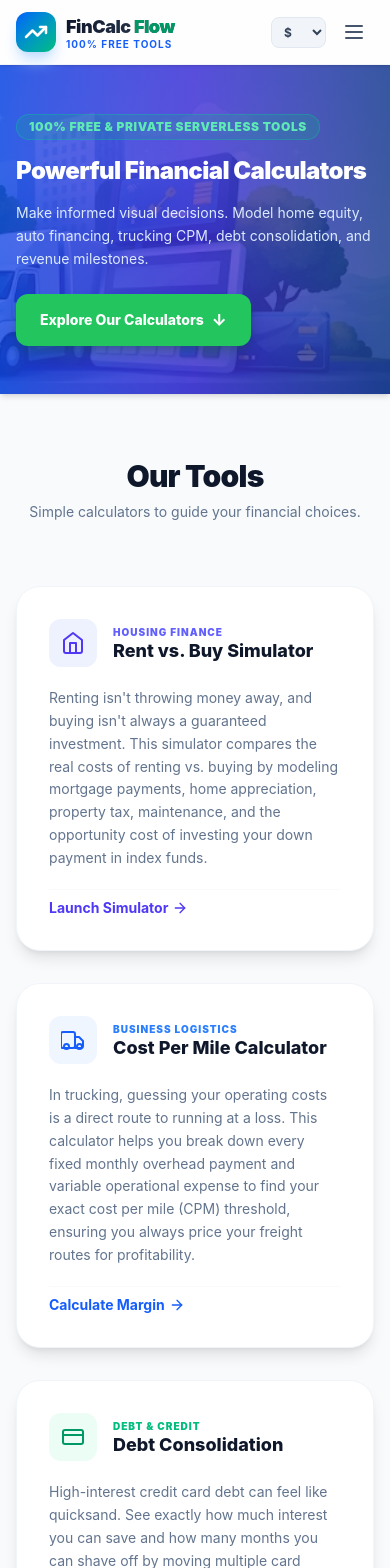
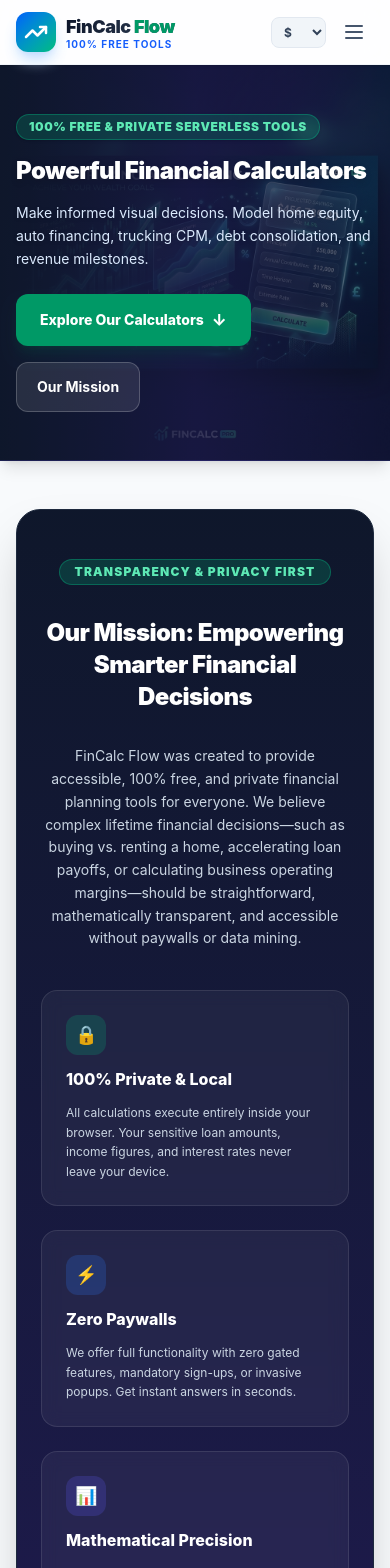
Before and after one commit to HarisYaseen/FinCalcFlow, a React (Vite) app: page / in a window 390 px wide. Shown: the top 1568 px of the page. Built offline with nearby package versions, Linux system fonts and the light colour scheme.

Commit message:
Replace hero banner with high-res financial graphic & add Our Mission section to homepage

```diff
--- a/index.html
+++ b/index.html
@@ -224,31 +224,82 @@
           <div class="w-full flex flex-col">
 
             <!-- 1. Fully Mobile Responsive Hero Banner Section -->
-            <div class="w-full relative overflow-hidden select-none bg-gradient-to-r from-blue-700 via-indigo-700 to-blue-900 text-white py-12 px-4 sm:px-8 lg:px-12 min-h-[260px] sm:min-h-[300px] flex items-center shadow-md">
-              <div class="absolute right-0 top-0 w-full md:w-1/2 h-full opacity-20 md:opacity-30 pointer-events-none">
-                <img src="/hero-banner.jpg" alt="FinCalc Flow Tools" width="1024" height="271" class="w-full h-full object-cover object-right" fetchpriority="high" decoding="async" />
+            <div class="w-full relative overflow-hidden select-none bg-gradient-to-r from-slate-900 via-indigo-950 to-slate-900 text-white py-12 px-4 sm:px-8 lg:px-12 min-h-[280px] sm:min-h-[340px] flex items-center shadow-lg border-b border-indigo-900/40">
+              <div class="absolute right-0 top-0 w-full md:w-7/12 h-full opacity-40 md:opacity-60 pointer-events-none">
+                <img src="/hero-banner.jpg" alt="FinCalc Flow Financial Analytics Tools" width="1200" height="400" class="w-full h-full object-cover object-center" fetchpriority="high" decoding="async" />
+                <div class="absolute inset-0 bg-gradient-to-r from-slate-900 via-slate-900/70 to-transparent"></div>
               </div>
               <div class="max-w-4xl space-y-4 relative z-10 text-left">
-                <span class="px-3 py-1 bg-emerald-500/20 text-emerald-300 rounded-full text-xs font-black tracking-wider uppercase inline-block border border-emerald-400/30">
+                <span class="px-3 py-1 bg-emerald-500/20 text-emerald-300 rounded-full text-xs font-black tracking-wider uppercase inline-block border border-emerald-400/30 shadow-sm">
                   100% Free & Private Serverless Tools
                 </span>
-                <h1 class="text-2xl sm:text-4xl lg:text-5xl font-black tracking-tight leading-tight">
+                <h1 class="text-2xl sm:text-4xl lg:text-5xl font-black tracking-tight leading-tight drop-shadow-md">
                   Powerful Financial Calculators
                 </h1>
-                <p class="text-blue-100 text-sm sm:text-base max-w-2xl leading-relaxed">
+                <p class="text-blue-100 text-sm sm:text-base max-w-2xl leading-relaxed drop-shadow">
                   Make informed visual decisions. Model home equity, auto financing, trucking CPM, debt consolidation, and revenue milestones.
                 </p>
-                <div class="pt-2">
-                  <a href="#our-tools-heading" class="inline-flex items-center gap-2 px-6 py-3.5 bg-[#22c55e] hover:bg-[#16a34a] text-white font-extrabold text-sm rounded-xl shadow-lg shadow-green-900/30 hover:shadow-green-900/40 transition-all cursor-pointer min-h-[44px]">
+                <div class="pt-2 flex flex-wrap gap-4 items-center">
+                  <a href="#our-tools-heading" class="inline-flex items-center gap-2 px-6 py-3.5 bg-emerald-600 hover:bg-emerald-500 text-white font-extrabold text-sm rounded-xl shadow-lg shadow-emerald-900/30 hover:shadow-emerald-900/50 transition-all cursor-pointer min-h-[44px]">
                     <span>Explore Our Calculators</span>
                     <span class="text-base">↓</span>
+                  </a>
+                  <a href="#our-mission-section" class="inline-flex items-center gap-2 px-5 py-3.5 bg-white/10 hover:bg-white/20 text-white font-bold text-sm rounded-xl border border-white/20 transition-all cursor-pointer min-h-[44px]">
+                    <span>Our Mission</span>
                   </a>
                 </div>
               </div>
             </div>
 
             <!-- 2. Constrained Main Content Section -->
-            <div class="max-w-7xl mx-auto px-4 sm:px-6 lg:px-8 py-16 space-y-16">
+            <div class="max-w-7xl mx-auto px-4 sm:px-6 lg:px-8 py-12 space-y-16">
+
+              <!-- Our Mission Section -->
+              <div id="our-mission-section" class="bg-gradient-to-b from-slate-900 to-indigo-950 text-white py-12 px-6 sm:px-10 relative overflow-hidden rounded-3xl border border-slate-800 shadow-2xl">
+                <div class="max-w-4xl mx-auto space-y-8 text-center relative z-10">
+                  <span class="px-3.5 py-1 bg-emerald-500/20 text-emerald-300 rounded-full text-xs font-black tracking-widest uppercase inline-block border border-emerald-400/30">
+                    Transparency & Privacy First
+                  </span>
+                  <h2 class="text-2xl sm:text-4xl font-black tracking-tight text-white">
+                    Our Mission: Empowering Smarter Financial Decisions
+                  </h2>
+                  <p class="text-slate-300 text-sm sm:text-base max-w-3xl mx-auto leading-relaxed">
+                    FinCalc Flow was created to provide accessible, 100% free, and private financial planning tools for everyone. We believe complex lifetime financial decisions—such as buying vs. renting a home, accelerating loan payoffs, or calculating business operating margins—should be straightforward, mathematically transparent, and accessible without paywalls or data mining.
+                  </p>
+
+                  <div class="grid grid-cols-1 md:grid-cols-3 gap-6 pt-2 text-left">
+                    <div class="bg-white/5 border border-white/10 rounded-2xl p-6 space-y-3 backdrop-blur-sm">
+                      <div class="w-10 h-10 bg-emerald-500/20 text-emerald-400 rounded-xl flex items-center justify-center font-bold text-lg">
+                        🔒
+                      </div>
+                      <h3 class="text-base font-extrabold text-white">100% Private & Local</h3>
+                      <p class="text-xs text-slate-300 leading-relaxed">
+                        All calculations execute entirely inside your browser. Your sensitive loan amounts, income figures, and interest rates never leave your device.
+                      </p>
+                    </div>
+
+                    <div class="bg-white/5 border border-white/10 rounded-2xl p-6 space-y-3 backdrop-blur-sm">
+                      <div class="w-10 h-10 bg-blue-500/20 text-blue-400 rounded-xl flex items-center justify-center font-bold text-lg">
+                        ⚡
+                      </div>
+                      <h3 class="text-base font-extrabold text-white">Zero Paywalls</h3>
+                      <p class="text-xs text-slate-300 leading-relaxed">
+                        We offer full functionality with zero gated features, mandatory sign-ups, or invasive popups. Get instant answers in seconds.
+                      </p>
+                    </div>
+
+                    <div class="bg-white/5 border border-white/10 rounded-2xl p-6 space-y-3 backdrop-blur-sm">
+                      <div class="w-10 h-10 bg-indigo-500/20 text-indigo-400 rounded-xl flex items-center justify-center font-bold text-lg">
+                        📊
+                      </div>
+                      <h3 class="text-base font-extrabold text-white">Mathematical Precision</h3>
+                      <p class="text-xs text-slate-300 leading-relaxed">
+                        Our models factor in real-world variables—including stock market opportunity costs, sales tax credits, amortization schedules, and CPM overheads.
+                      </p>
+                    </div>
+                  </div>
+                </div>
+              </div>
 
               <!-- Section Header -->
               <div id="our-tools-heading" class="text-center space-y-2">
--- a/src/App.jsx
+++ b/src/App.jsx
@@ -872,49 +872,106 @@ export default function App() {
 
             {/* 1. Fully Mobile Responsive Hero Banner Section */}
             <div
-              className="w-full relative overflow-hidden select-none bg-gradient-to-r from-blue-700 via-indigo-700 to-blue-900 text-white py-12 px-4 sm:px-8 lg:px-12 min-h-[260px] sm:min-h-[300px] flex items-center shadow-md"
+              className="w-full relative overflow-hidden select-none bg-gradient-to-r from-slate-900 via-indigo-950 to-slate-900 text-white py-12 px-4 sm:px-8 lg:px-12 min-h-[280px] sm:min-h-[340px] flex items-center shadow-lg border-b border-indigo-900/40"
             >
-              {/* Background Decorative Pattern & Gradient */}
-              <div className="absolute right-0 top-0 w-full md:w-1/2 h-full opacity-20 md:opacity-30 pointer-events-none">
+              {/* Background Decorative Pattern & Graphic */}
+              <div className="absolute right-0 top-0 w-full md:w-7/12 h-full opacity-40 md:opacity-60 pointer-events-none">
                 <img
                   src="/hero-banner.jpg"
-                  alt="FinCalc Flow Tools"
-                  width={1024}
-                  height={271}
-                  className="w-full h-full object-cover object-right"
+                  alt="FinCalc Flow Financial Analytics Tools"
+                  width={1200}
+                  height={400}
+                  className="w-full h-full object-cover object-center"
                   fetchPriority="high"
                   decoding="async"
                 />
+                <div className="absolute inset-0 bg-gradient-to-r from-slate-900 via-slate-900/70 to-transparent"></div>
               </div>
 
               <div className="max-w-4xl space-y-4 relative z-10 text-left">
-                <span className="px-3 py-1 bg-emerald-500/20 text-emerald-300 rounded-full text-xs font-black tracking-wider uppercase inline-block border border-emerald-400/30">
+                <span className="px-3 py-1 bg-emerald-500/20 text-emerald-300 rounded-full text-xs font-black tracking-wider uppercase inline-block border border-emerald-400/30 shadow-sm">
                   100% Free & Private Serverless Tools
                 </span>
-                <h1 className="text-2xl sm:text-4xl lg:text-5xl font-black tracking-tight leading-tight">
+                <h1 className="text-2xl sm:text-4xl lg:text-5xl font-black tracking-tight leading-tight drop-shadow-md">
                   Powerful Financial Calculators
                 </h1>
-                <p className="text-blue-100 text-sm sm:text-base max-w-2xl leading-relaxed">
+                <p className="text-blue-100 text-sm sm:text-base max-w-2xl leading-relaxed drop-shadow">
                   Make informed visual decisions. Model home equity, auto financing, trucking CPM, debt consolidation, and revenue milestones.
                 </p>
-                <div className="pt-2">
+                <div className="pt-2 flex flex-wrap gap-4 items-center">
                   <button
                     onClick={() => {
                       const target = document.getElementById('our-tools-heading');
                       if (target) target.scrollIntoView({ behavior: 'smooth' });
                     }}
-                    className="inline-flex items-center gap-2 px-6 py-3.5 bg-[#22c55e] hover:bg-[#16a34a] text-white font-extrabold text-sm rounded-xl shadow-lg shadow-green-900/30 hover:shadow-green-900/40 transition-all cursor-pointer min-h-[44px]"
+                    className="inline-flex items-center gap-2 px-6 py-3.5 bg-emerald-600 hover:bg-emerald-500 text-white font-extrabold text-sm rounded-xl shadow-lg shadow-emerald-900/30 hover:shadow-emerald-900/50 transition-all cursor-pointer min-h-[44px]"
                     aria-label="Explore All Calculators"
                   >
                     <span>Explore Our Calculators</span>
                     <span className="text-base">↓</span>
                   </button>
+                  <button
+                    onClick={() => {
+                      const target = document.getElementById('our-mission-section');
+                      if (target) target.scrollIntoView({ behavior: 'smooth' });
+                    }}
+                    className="inline-flex items-center gap-2 px-5 py-3.5 bg-white/10 hover:bg-white/20 text-white font-bold text-sm rounded-xl border border-white/20 transition-all cursor-pointer min-h-[44px]"
+                  >
+                    <span>Our Mission</span>
+                  </button>
                 </div>
               </div>
             </div>
 
             {/* 2. Constrained Main Content Section */}
-            <div className="max-w-7xl mx-auto px-4 sm:px-6 lg:px-8 py-16 space-y-16">
+            <div className="max-w-7xl mx-auto px-4 sm:px-6 lg:px-8 py-12 space-y-16">
+
+              {/* Our Mission Section */}
+              <div id="our-mission-section" className="bg-gradient-to-b from-slate-900 to-indigo-950 text-white py-12 px-6 sm:px-10 relative overflow-hidden rounded-3xl border border-slate-800 shadow-2xl">
+                <div className="max-w-4xl mx-auto space-y-8 text-center relative z-10">
+                  <span className="px-3.5 py-1 bg-emerald-500/20 text-emerald-300 rounded-full text-xs font-black tracking-widest uppercase inline-block border border-emerald-400/30">
+                    Transparency & Privacy First
+                  </span>
+                  <h2 className="text-2xl sm:text-4xl font-black tracking-tight text-white">
+                    Our Mission: Empowering Smarter Financial Decisions
+                  </h2>
+                  <p className="text-slate-300 text-sm sm:text-base max-w-3xl mx-auto leading-relaxed">
+                    FinCalc Flow was created to provide accessible, 100% free, and private financial planning tools for everyone. We believe complex lifetime financial decisions—such as buying vs. renting a home, accelerating loan payoffs, or calculating business operating margins—should be straightforward, mathematically transparent, and accessible without paywalls or data mining.
+                  </p>
+
+                  <div className="grid grid-cols-1 md:grid-cols-3 gap-6 pt-2 text-left">
+                    <div className="bg-white/5 border border-white/10 rounded-2xl p-6 space-y-3 backdrop-blur-sm">
+                      <div className="w-10 h-10 bg-emerald-500/20 text-emerald-400 rounded-xl flex items-center justify-center font-bold text-lg">
+                        🔒
+                      </div>
+                      <h3 className="text-base font-extrabold text-white">100% Private & Local</h3>
+                      <p className="text-xs text-slate-300 leading-relaxed">
+                        All calculations execute entirely inside your browser. Your sensitive loan amounts, income figures, and interest rates never leave your device.
+                      </p>
+                    </div>
+
+                    <div className="bg-white/5 border border-white/10 rounded-2xl p-6 space-y-3 backdrop-blur-sm">
+                      <div className="w-10 h-10 bg-blue-500/20 text-blue-400 rounded-xl flex items-center justify-center font-bold text-lg">
+                        ⚡
+                      </div>
+                      <h3 className="text-base font-extrabold text-white">Zero Paywalls</h3>
+                      <p className="text-xs text-slate-300 leading-relaxed">
+                        We offer full functionality with zero gated features, mandatory sign-ups, or invasive popups. Get instant answers in seconds.
+                      </p>
+                    </div>
+
+                    <div className="bg-white/5 border border-white/10 rounded-2xl p-6 space-y-3 backdrop-blur-sm">
+                      <div className="w-10 h-10 bg-indigo-500/20 text-indigo-400 rounded-xl flex items-center justify-center font-bold text-lg">
+                        📊
+                      </div>
+                      <h3 className="text-base font-extrabold text-white">Mathematical Precision</h3>
+                      <p className="text-xs text-slate-300 leading-relaxed">
+                        Our models factor in real-world variables—including stock market opportunity costs, sales tax credits, amortization schedules, and CPM overheads.
+                      </p>
+                    </div>
+                  </div>
+                </div>
+              </div>
 
               {/* Section Header */}
               <div id="our-tools-heading" className="text-center space-y-2">
```
Also changed, not shown: public/hero-banner.jpg.
